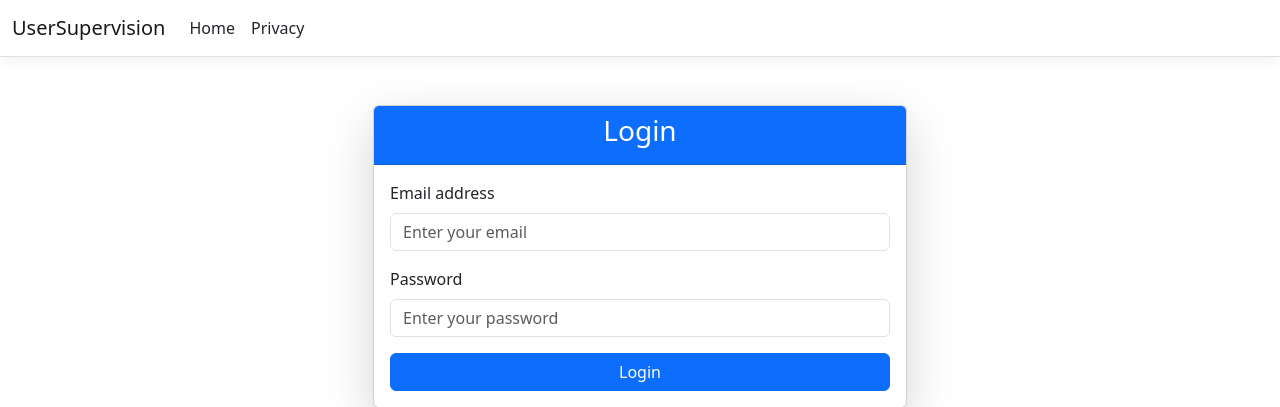
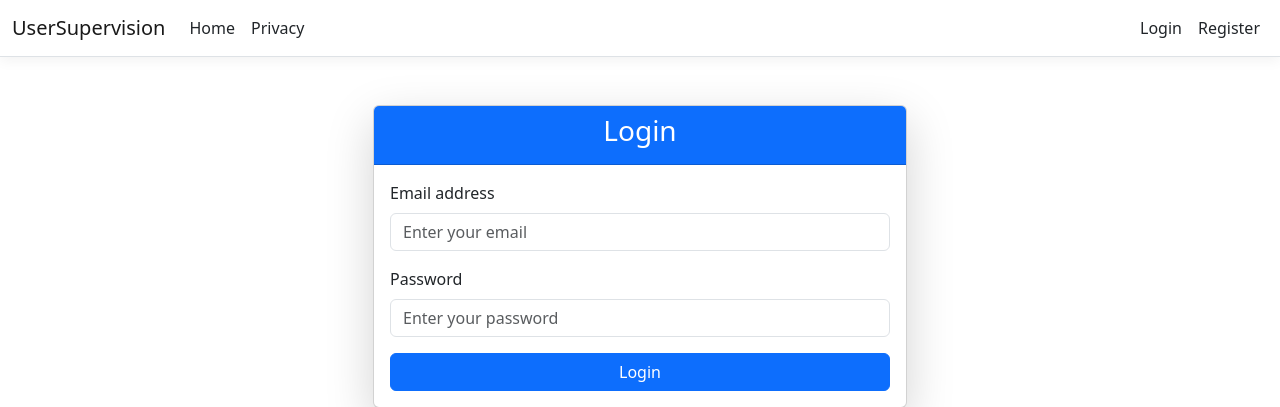
Before and after one commit to kamrul2000/UserSupervision, an ASP.NET Core app: page / in a window 1280 px wide. Shown: the top 407 px of the page. Run offline with ASP.NET Core 8, Linux system fonts and the light colour scheme; style sheets or scripts are compiled from the project's sources.

Commit message:
Navbar changed

```diff
--- a/Controllers/AccountController.cs
+++ b/Controllers/AccountController.cs
@@ -92,6 +92,14 @@ namespace UserSupervision.Controllers
             return RedirectToAction("Login");
         }
 
+        [HttpPost]
+        public async Task<IActionResult> Logout()
+        {
+            await HttpContext.SignOutAsync("MyCookieAuth");
+            return RedirectToAction("Login", "Account");
+        }
+
+
         private async Task<int> GetDefaultSubscriptionId()
         {
             var subscription = await _context.Subscriptions
--- a/Views/Shared/_Layout.cshtml
+++ b/Views/Shared/_Layout.cshtml
@@ -20,13 +20,36 @@
                     <span class="navbar-toggler-icon"></span>
                 </button>
                 <div class="navbar-collapse collapse d-sm-inline-flex justify-content-between">
-                    <ul class="navbar-nav flex-grow-1">
+                    <ul class="navbar-nav me-auto">
                         <li class="nav-item">
                             <a class="nav-link text-dark" asp-area="" asp-controller="Home" asp-action="Index">Home</a>
                         </li>
                         <li class="nav-item">
                             <a class="nav-link text-dark" asp-area="" asp-controller="Home" asp-action="Privacy">Privacy</a>
                         </li>
+                    </ul>
+
+                    <ul class="navbar-nav ms-auto">
+                        @if (User.Identity.IsAuthenticated)
+                        {
+                            <li class="nav-item">
+                                <a class="nav-link text-dark" asp-controller="Dashboard" asp-action="Index">Dashboard</a>
+                            </li>
+                            <li class="nav-item">
+                                <form asp-controller="Account" asp-action="Logout" method="post" class="form-inline">
+                                    <button type="submit" class="btn btn-link nav-link text-dark">Logout</button>
+                                </form>
+                            </li>
+                        }
+                        else
+                        {
+                            <li class="nav-item">
+                                <a class="nav-link text-dark" asp-controller="Account" asp-action="Login">Login</a>
+                            </li>
+                            <li class="nav-item">
+                                <a class="nav-link text-dark" asp-controller="Account" asp-action="Register">Register</a>
+                            </li>
+                        }
                     </ul>
                 </div>
             </div>
```
